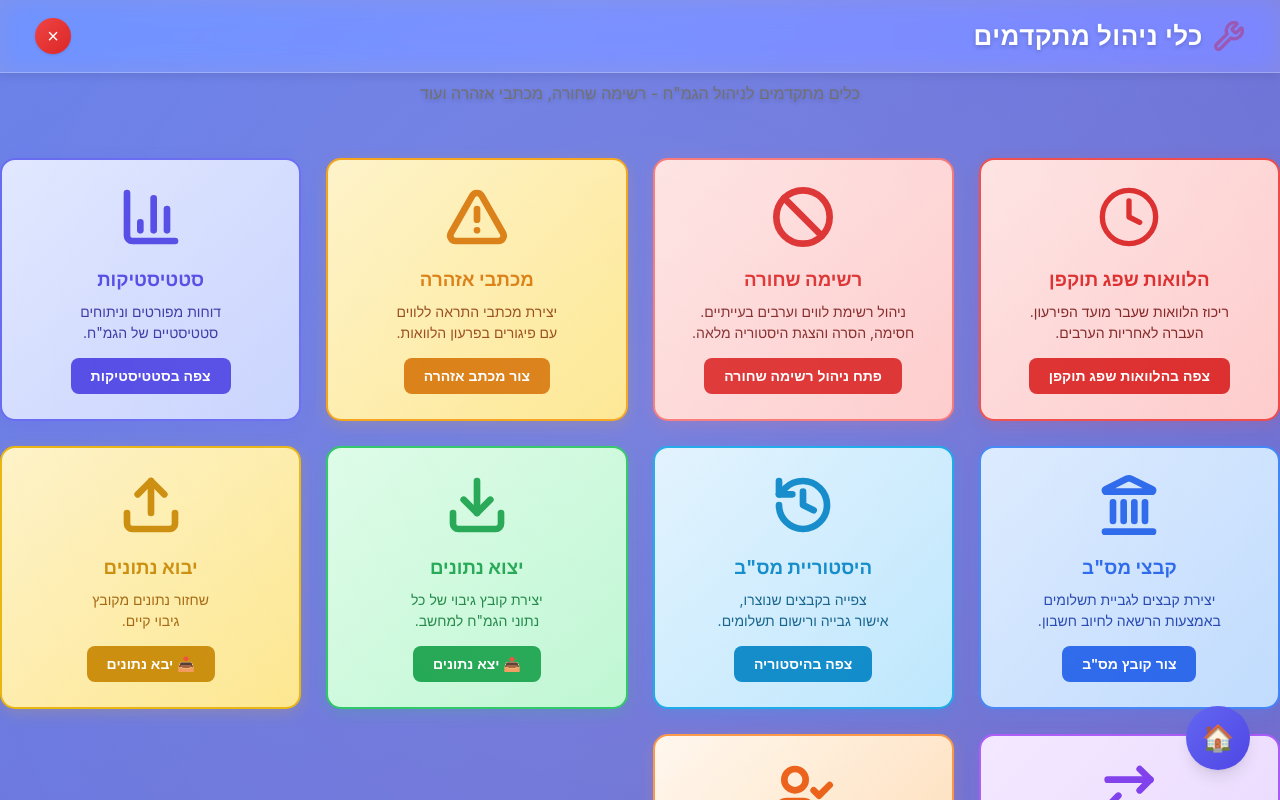
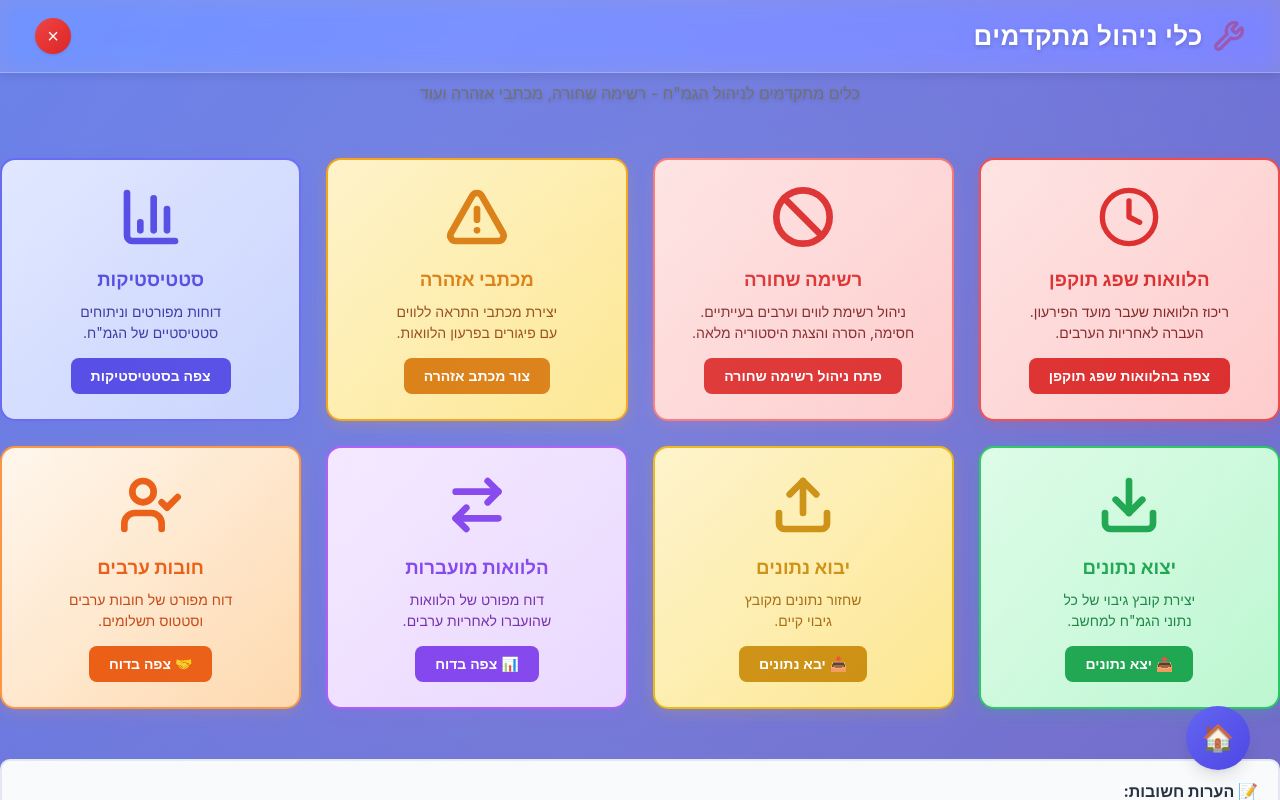
Before and after one commit to sh5616107/gemach-management-system, a React (Vite) app: page /#/admin-tools in a window 1280 px wide. Shown: the top 800 px of the page. Built offline with nearby package versions, Linux system fonts and the light colour scheme.

Commit message:
v2.9.9 - הסרה זמנית של תכונות מסב

```diff
--- a/package.json
+++ b/package.json
@@ -1,6 +1,6 @@
 {
   "name": "gemach-management-system",
-  "version": "2.9.7",
+  "version": "2.9.9",
   "description": "Gemach Management System - Comprehensive system for managing loans, deposits and donations",
   "main": "electron.js",
   "homepage": "./",
--- a/src/App.tsx
+++ b/src/App.tsx
@@ -13,9 +13,9 @@ import SettingsPage from './pages/SettingsPage'
 import HelpPage from './pages/HelpPage'
 import BorrowerReportPage from './pages/BorrowerReportPage'
 import StatisticsPage from './pages/StatisticsPage'
-import MasavFileGeneratorPage from './pages/MasavFileGeneratorPage'
-import MasavHistoryPage from './pages/MasavHistoryPage'
-import MasavValidatorPage from './pages/MasavValidatorPage'
+// import MasavFileGeneratorPage from './pages/MasavFileGeneratorPage'
+// import MasavHistoryPage from './pages/MasavHistoryPage'
+// import MasavValidatorPage from './pages/MasavValidatorPage'
 import { db } from './database/database'
 
 // קומפוננט לאיפוס גלילה בכל מעבר דף
@@ -114,9 +114,9 @@ function App() {
         <Route path="/statistics" element={<StatisticsPage />} />
         <Route path="/settings" element={<SettingsPage />} />
         <Route path="/help" element={<HelpPage />} />
-        <Route path="/masav-generator" element={<MasavFileGeneratorPage />} />
-        <Route path="/masav-history" element={<MasavHistoryPage />} />
-        <Route path="/masav-validator" element={<MasavValidatorPage />} />
+        {/* <Route path="/masav-generator" element={<MasavFileGeneratorPage />} /> */}
+        {/* <Route path="/masav-history" element={<MasavHistoryPage />} /> */}
+        {/* <Route path="/masav-validator" element={<MasavValidatorPage />} /> */}
       </Routes>
     </div>
   )
--- a/src/pages/AdminToolsPage.tsx
+++ b/src/pages/AdminToolsPage.tsx
@@ -253,8 +253,8 @@ function AdminToolsPage() {
           </button>
         </div>
 
-        {/* כרטיס קבצי מס"ב */}
-        <div style={{
+        {/* כרטיס קבצי מס"ב - זמנית מושבת */}
+        {/* <div style={{
           background: 'linear-gradient(135deg, #dbeafe 0%, #bfdbfe 100%)',
           border: '2px solid #3b82f6',
           borderRadius: '15px',
@@ -289,10 +289,10 @@ function AdminToolsPage() {
           }}>
             צור קובץ מס"ב
           </button>
-        </div>
+        </div> */}
 
-        {/* כרטיס היסטוריית מס"ב */}
-        <div style={{
+        {/* כרטיס היסטוריית מס"ב - זמנית מושבת */}
+        {/* <div style={{
           background: 'linear-gradient(135deg, #e0f2fe 0%, #bae6fd 100%)',
           border: '2px solid #0ea5e9',
           borderRadius: '15px',
@@ -327,7 +327,7 @@ function AdminToolsPage() {
           }}>
             צפה בהיסטוריה
           </button>
-        </div>
+        </div> */}
 
         {/* כרטיס יצוא נתונים */}
         <div style={{
```
